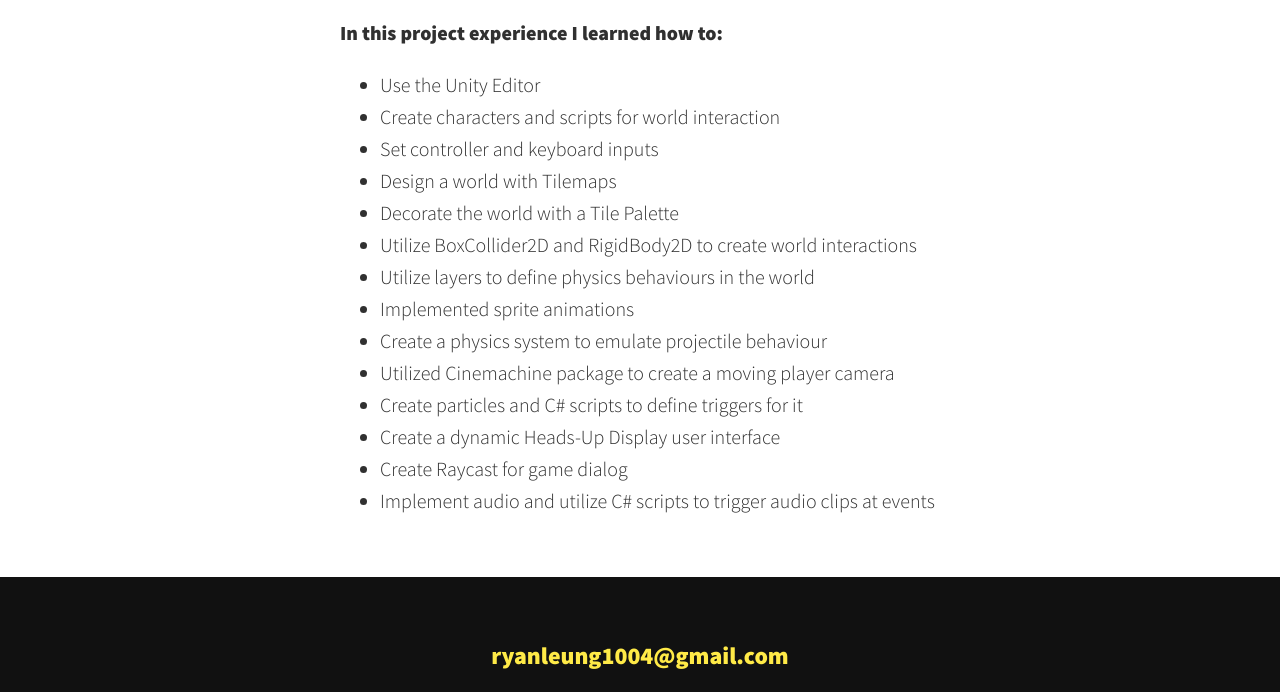
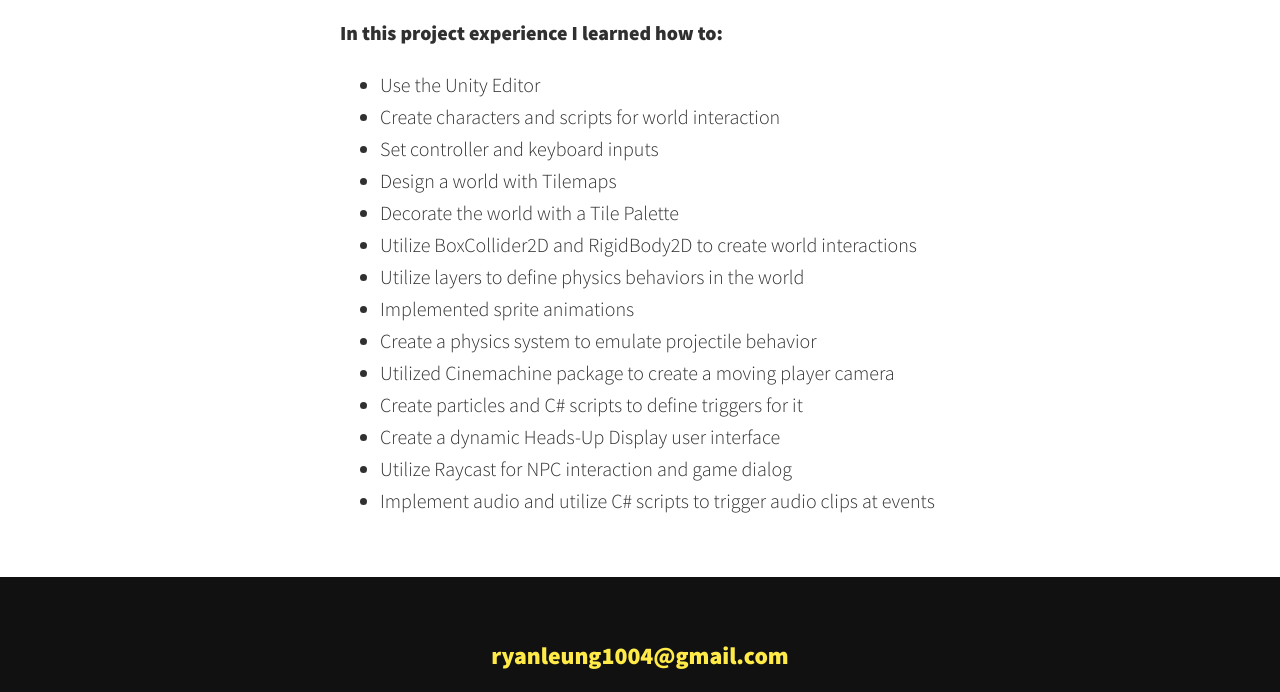
Before and after one commit to rleung1004/Personal-Portfolio, a plain HTML site: page ruby.html in a window 1280 px wide. Shown: the part 1028-1720 px from the top of the page. Drawn offline with nearby package versions, Linux system fonts and the light colour scheme.

Commit message:
Fixed typos

```diff
--- a/ruby.html
+++ b/ruby.html
@@ -66,13 +66,13 @@
             <li>Design a world with Tilemaps</li>
             <li>Decorate the world with a Tile Palette</li>
             <li>Utilize BoxCollider2D and RigidBody2D to create world interactions</li>
-            <li>Utilize layers to define physics behaviours in the world</li>
+            <li>Utilize layers to define physics behaviors in the world</li>
             <li>Implemented sprite animations</li>
-            <li>Create a physics system to emulate projectile behaviour</li>
+            <li>Create a physics system to emulate projectile behavior</li>
             <li>Utilized Cinemachine package to create a moving player camera</li>
             <li>Create particles and C# scripts to define triggers for it</li>
             <li>Create a dynamic Heads-Up Display user interface</li>
-            <li>Create Raycast for game dialog</li>
+            <li>Utilize Raycast for NPC interaction and game dialog</li>
             <li>Implement audio and utilize C# scripts to trigger audio clips at events</li>
         </ul>
     </div>
```
